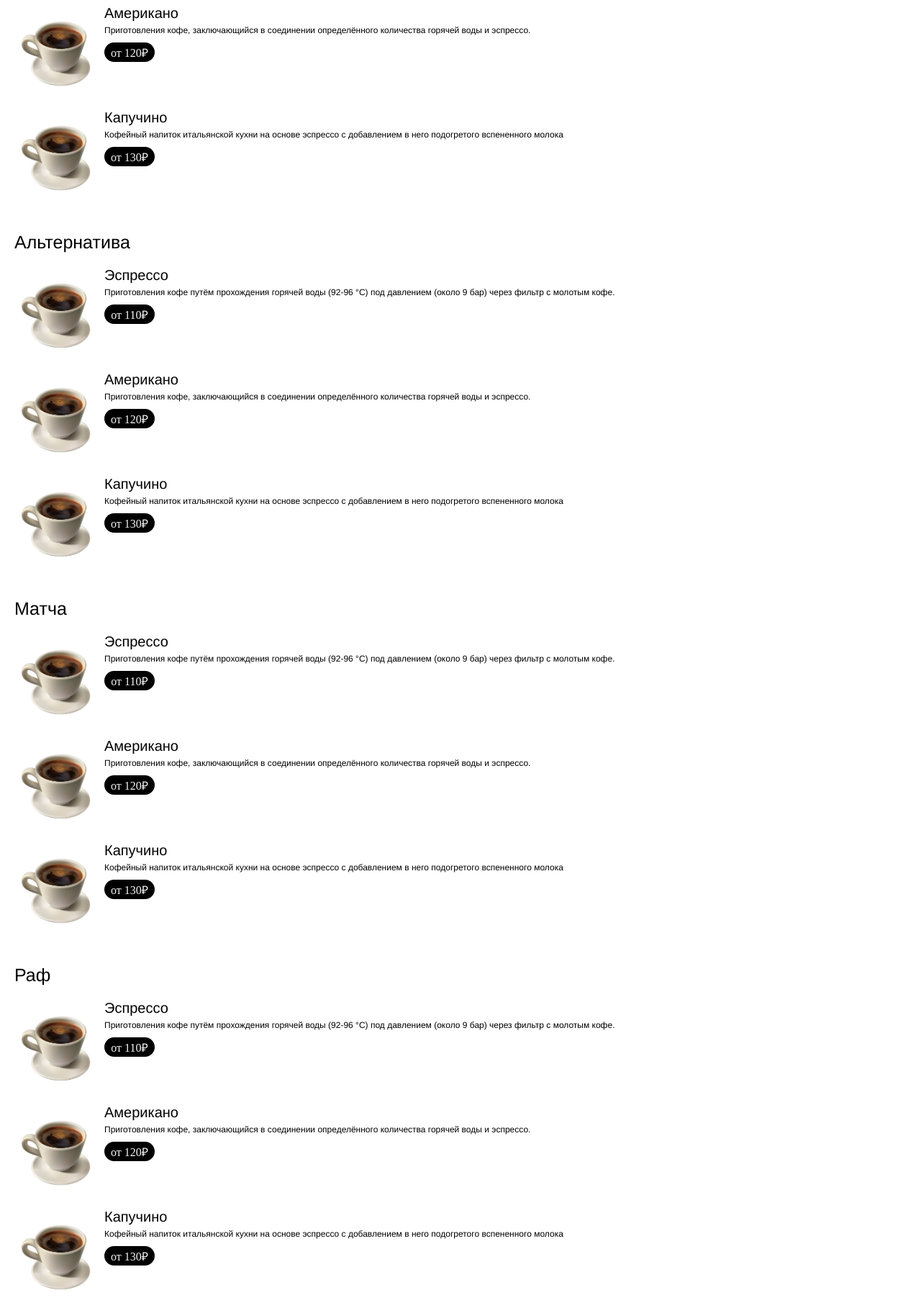
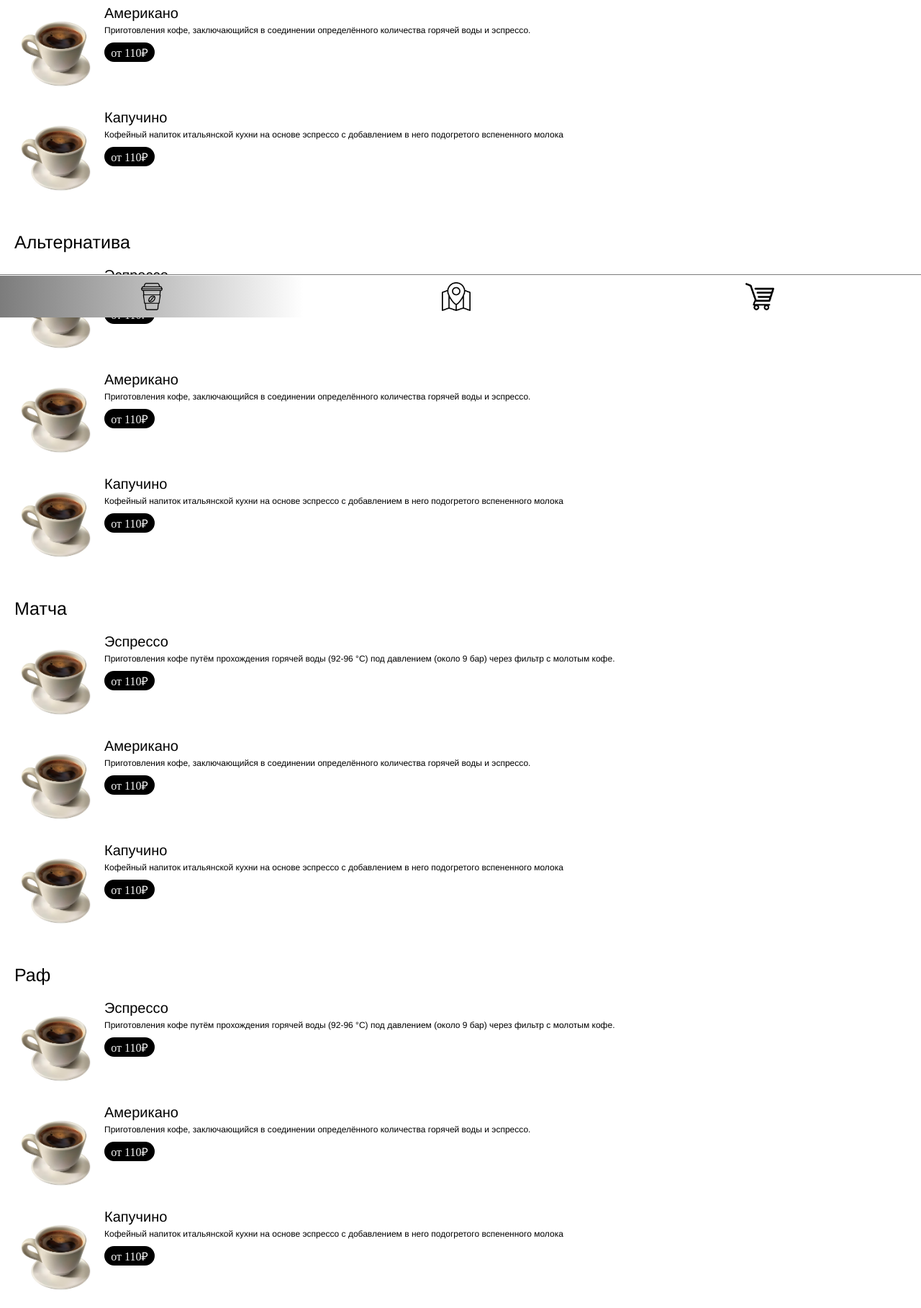
Before and after one commit to VMolo4ke/MyCoffe, a plain HTML site: page index.html in a window 1280 px wide. Shown: the part 362-2179 px from the top of the page at 72% size. Drawn offline with Linux system fonts and the light colour scheme.

Commit message:
Add files via upload

```diff
--- a/index.html
+++ b/index.html
@@ -4,7 +4,7 @@
     <meta charset="UTF-8">
     <meta name="viewport" content="width=device-width, initial-scale=1.0">
     <link rel="stylesheet" href="css/style.css">
-    <title>React</title>
+    <title>Coffee</title>
 </head>
 
 <body>
@@ -27,7 +27,7 @@
             <div class="item__content">
                 <div class="item__title">Эспрессо</div>
                 <div class="item__text">Приготовления кофе путём прохождения горячей воды (92-96 °C) под давлением (около 9 бар) через фильтр с молотым кофе.</div>
-                <div class="item__buy">от 110₽</div>
+                <a href="item.html" class="item__buy">от 110₽</a>
             </div>
         </div>
         <div class="main__item item">
@@ -35,7 +35,7 @@
             <div class="item__content">
                 <div class="item__title">Американо</div>
                 <div class="item__text">Приготовления кофе, заключающийся в соединении определённого количества горячей воды и эспрессо.</div>
-                <div class="item__buy">от 120₽</div>
+                <a href="item.html" class="item__buy">от 110₽</a>
             </div>
         </div>
         <div class="main__item item">
@@ -43,7 +43,7 @@
             <div class="item__content">
                 <div class="item__title">Капучино</div>
                 <div class="item__text">Кофейный напиток итальянской кухни на основе эспрессо с добавлением в него подогретого вспененного молока</div>
-                <div class="item__buy">от 130₽</div>
+                <a href="item.html" class="item__buy">от 110₽</a>
             </div>
         </div>
         <h2 class="main__title" id="2">Альтернатива</h2>
@@ -52,7 +52,7 @@
             <div class="item__content">
                 <div class="item__title">Эспрессо</div>
                 <div class="item__text">Приготовления кофе путём прохождения горячей воды (92-96 °C) под давлением (около 9 бар) через фильтр с молотым кофе.</div>
-                <div class="item__buy">от 110₽</div>
+                <a href="item.html" class="item__buy">от 110₽</a>
             </div>
         </div>
         <div class="main__item item">
@@ -60,7 +60,7 @@
             <div class="item__content">
                 <div class="item__title">Американо</div>
                 <div class="item__text">Приготовления кофе, заключающийся в соединении определённого количества горячей воды и эспрессо.</div>
-                <div class="item__buy">от 120₽</div>
+                <a href="item.html" class="item__buy">от 110₽</a>
             </div>
         </div>
         <div class="main__item item">
@@ -68,7 +68,7 @@
             <div class="item__content">
                 <div class="item__title">Капучино</div>
                 <div class="item__text">Кофейный напиток итальянской кухни на основе эспрессо с добавлением в него подогретого вспененного молока</div>
-                <div class="item__buy">от 130₽</div>
+                <a href="item.html" class="item__buy">от 110₽</a>
             </div>
         </div>
         <h2 class="main__title" id="3">Матча</h2>
@@ -77,7 +77,7 @@
             <div class="item__content">
                 <div class="item__title">Эспрессо</div>
                 <div class="item__text">Приготовления кофе путём прохождения горячей воды (92-96 °C) под давлением (около 9 бар) через фильтр с молотым кофе.</div>
-                <div class="item__buy">от 110₽</div>
+                <a href="item.html" class="item__buy">от 110₽</a>
             </div>
         </div>
         <div class="main__item item">
@@ -85,7 +85,7 @@
             <div class="item__content">
                 <div class="item__title">Американо</div>
                 <div class="item__text">Приготовления кофе, заключающийся в соединении определённого количества горячей воды и эспрессо.</div>
-                <div class="item__buy">от 120₽</div>
+                <a href="item.html" class="item__buy">от 110₽</a>
             </div>
         </div>
         <div class="main__item item">
@@ -93,7 +93,7 @@
             <div class="item__content">
                 <div class="item__title">Капучино</div>
                 <div class="item__text">Кофейный напиток итальянской кухни на основе эспрессо с добавлением в него подогретого вспененного молока</div>
-                <div class="item__buy">от 130₽</div>
+                <a href="item.html" class="item__buy">от 110₽</a>
             </div>
         </div>
         <h2 class="main__title" id="4">Раф</h2>
@@ -102,7 +102,7 @@
             <div class="item__content">
                 <div class="item__title">Эспрессо</div>
                 <div class="item__text">Приготовления кофе путём прохождения горячей воды (92-96 °C) под давлением (около 9 бар) через фильтр с молотым кофе.</div>
-                <div class="item__buy">от 110₽</div>
+                <a href="item.html" class="item__buy">от 110₽</a>
             </div>
         </div>
         <div class="main__item item">
@@ -110,7 +110,7 @@
             <div class="item__content">
                 <div class="item__title">Американо</div>
                 <div class="item__text">Приготовления кофе, заключающийся в соединении определённого количества горячей воды и эспрессо.</div>
-                <div class="item__buy">от 120₽</div>
+                <a href="item.html" class="item__buy">от 110₽</a>
             </div>
         </div>
         <div class="main__item item">
@@ -118,7 +118,7 @@
             <div class="item__content">
                 <div class="item__title">Капучино</div>
                 <div class="item__text">Кофейный напиток итальянской кухни на основе эспрессо с добавлением в него подогретого вспененного молока</div>
-                <div class="item__buy">от 130₽</div>
+                <a href="item.html" class="item__buy">от 110₽</a>
             </div>
         </div>
         <h2 class="main__title" id="5">Чай</h2>
@@ -127,7 +127,7 @@
             <div class="item__content">
                 <div class="item__title">Эспрессо</div>
                 <div class="item__text">Приготовления кофе путём прохождения горячей воды (92-96 °C) под давлением (около 9 бар) через фильтр с молотым кофе.</div>
-                <div class="item__buy">от 110₽</div>
+                <a href="item.html" class="item__buy">от 110₽</a>
             </div>
         </div>
         <div class="main__item item">
@@ -135,7 +135,7 @@
             <div class="item__content">
                 <div class="item__title">Американо</div>
                 <div class="item__text">Приготовления кофе, заключающийся в соединении определённого количества горячей воды и эспрессо.</div>
-                <div class="item__buy">от 120₽</div>
+                <a href="item.html" class="item__buy">от 110₽</a>
             </div>
         </div>
         <div class="main__item item">
@@ -143,7 +143,7 @@
             <div class="item__content">
                 <div class="item__title">Капучино</div>
                 <div class="item__text">Кофейный напиток итальянской кухни на основе эспрессо с добавлением в него подогретого вспененного молока</div>
-                <div class="item__buy">от 130₽</div>
+                <a href="item.html" class="item__buy">от 110₽</a>
             </div>
         </div>
         <h2 class="main__title" id="6">Смузи</h2>
@@ -152,7 +152,7 @@
             <div class="item__content">
                 <div class="item__title">Эспрессо</div>
                 <div class="item__text">Приготовления кофе путём прохождения горячей воды (92-96 °C) под давлением (около 9 бар) через фильтр с молотым кофе.</div>
-                <div class="item__buy">от 110₽</div>
+                <a href="item.html" class="item__buy">от 110₽</a>
             </div>
         </div>
         <div class="main__item item">
@@ -160,7 +160,7 @@
             <div class="item__content">
                 <div class="item__title">Американо</div>
                 <div class="item__text">Приготовления кофе, заключающийся в соединении определённого количества горячей воды и эспрессо.</div>
-                <div class="item__buy">от 120₽</div>
+                <a href="item.html" class="item__buy">от 110₽</a>
             </div>
         </div>
         <div class="main__item item">
@@ -168,10 +168,15 @@
             <div class="item__content">
                 <div class="item__title">Капучино</div>
                 <div class="item__text">Кофейный напиток итальянской кухни на основе эспрессо с добавлением в него подогретого вспененного молока</div>
-                <div class="item__buy">от 130₽</div>
+                <a href="item.html" class="item__buy">от 110₽</a>
             </div>
         </div>
     </main>
+    <footer class="footer">
+        <a class="footer__main active"><img src="img/coffee.png" alt=""></a>
+        <a class="footer__locations"><img src="img/loactions.png" alt=""></a>
+        <a class="footer__cart"><img src="img/cart.png" alt=""></a>
+    </footer>
     <script src="js/script.js"></script>
 </body>
 </html>
```
Also changed, not shown: item.html (added, +28 -0 lines).
